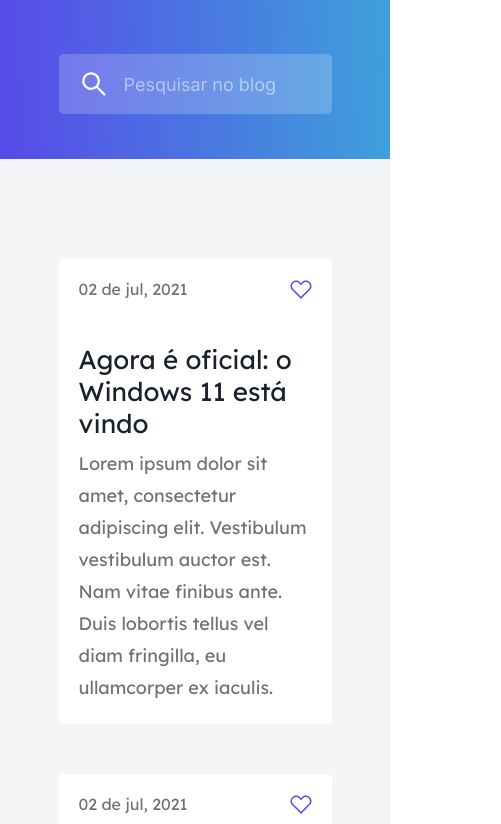
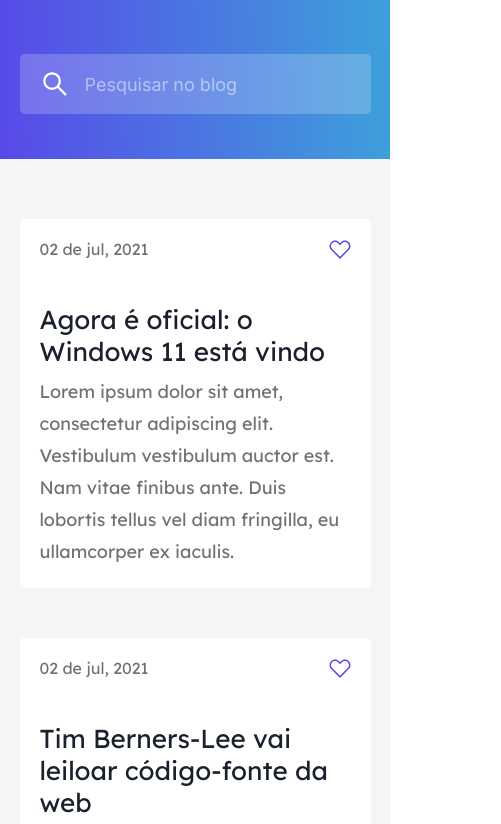
Before and after one commit to Dionn-AP/Desafio-Codelandia-01---Blog, a React app in the folder desafio01_blog/: page / in a window 390 px wide. Shown: the part 91-915 px from the top of the page, 501 px wide, since content can reach past the window. Built offline with nearby package versions, Linux system fonts and the light colour scheme.

Commit message:
pequenas modificações

```diff
--- a/desafio01_blog/src/Main/App.js
+++ b/desafio01_blog/src/Main/Main.js
@@ -1,4 +1,4 @@
-import './App.css';
+import './styles.css';
 import Header from '../components/Header';
 import Content from '../components/Content';
 import Footer from '../components/Footer';
--- a/desafio01_blog/src/components/Content/styles.css
+++ b/desafio01_blog/src/components/Content/styles.css
@@ -76,3 +76,12 @@
     color: #717171;
     margin-top: 0.8rem;
 }
+
+@media (max-width: 540px) {
+    .container-content {
+        padding-top: 6rem;
+    }
+    .box-content {
+      width: calc(100% - 10%);
+    }
+}
--- a/desafio01_blog/src/components/Header/styles.css
+++ b/desafio01_blog/src/components/Header/styles.css
@@ -66,3 +66,9 @@
     color: rgba(255, 255, 255, 0.5);
     text-align: left;
 }
+
+@media (max-width: 540px) {
+    .header-titles, .input-blog {
+      width: calc(100% - 10%);
+    }
+}
--- a/desafio01_blog/src/index.css
+++ b/desafio01_blog/src/index.css
@@ -19,6 +19,7 @@
   -moz-osx-font-smoothing: grayscale;
 
   -webkit-flow-into: 1.6rem;
+  font-size: 1.6rem;
 }
 
 code {
@@ -29,10 +30,9 @@
 .container-main {
   display: flex;
   align-items: center;
-  justify-content: space-between;
+  justify-content: center;
   flex-direction: column;
   position: relative;
   height: auto;
-  width: 100%;
-
+  min-width: 100vw;
 }
--- a/desafio01_blog/src/index.js
+++ b/desafio01_blog/src/index.js
@@ -1,7 +1,7 @@
 import React from 'react';
 import ReactDOM from 'react-dom/client';
 import './index.css';
-import Main from './Main/App';
+import Main from './Main/Main';
 
 const root = ReactDOM.createRoot(document.getElementById('root'));
 root.render(
```
Also changed, not shown: desafio01_blog/src/Main/App.css (deleted), desafio01_blog/src/Main/styles.css (added), desafio01_blog/src/assests/layout desktop.PNG (added), desafio01_blog/src/assests/layout mobile.PNG (added).
